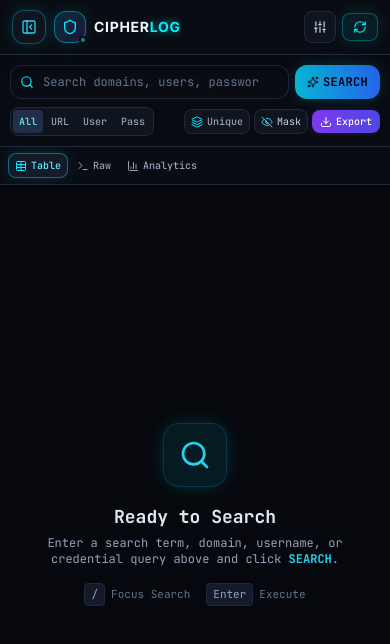
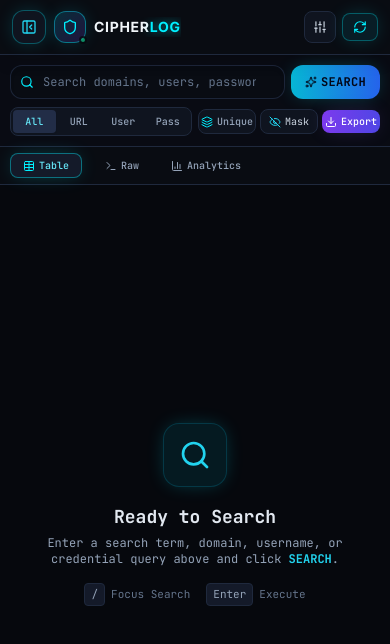
Before and after one commit to sahildsouza/CypherLog, a React (Vite) app in the folder client/: page / in a window 390 px wide. Shown: the top 644 px of the page. Built offline with nearby package versions, Linux system fonts and the light colour scheme; no server answers; the HTML template or start-up script is replaced by a standard one.

Commit message:
Optimize space utilization for mobile view with balanced grid distribution

```diff
--- a/client/src/components/SearchControlBar.jsx
+++ b/client/src/components/SearchControlBar.jsx
@@ -83,7 +83,7 @@ export default function SearchControlBar({
           <button
             onClick={() => onExecuteSearch()}
             disabled={isSearching}
-            className="flex items-center justify-center gap-1 sm:gap-1.5 px-3 sm:px-6 py-2 sm:py-3 rounded-xl bg-gradient-to-r from-cyan-500 to-blue-600 hover:from-cyan-400 hover:to-blue-500 text-slate-950 font-bold font-mono text-xs sm:text-sm tracking-wide transition-all shadow-glow-cyan disabled:opacity-50 shrink-0 select-none cursor-pointer"
+            className="flex items-center justify-center gap-1 sm:gap-1.5 px-3.5 sm:px-6 py-2 sm:py-3 rounded-xl bg-gradient-to-r from-cyan-500 to-blue-600 hover:from-cyan-400 hover:to-blue-500 text-slate-950 font-bold font-mono text-xs sm:text-sm tracking-wide transition-all shadow-glow-cyan disabled:opacity-50 shrink-0 select-none cursor-pointer"
           >
             {isSearching ? (
               <div className="w-3.5 h-3.5 sm:w-4 sm:h-4 border-2 border-slate-950 border-t-transparent rounded-full animate-spin" />
@@ -97,11 +97,11 @@ export default function SearchControlBar({
           </button>
         </div>
 
-        {/* Guaranteed Single-Line Control Strip for Mobile & Desktop (No Wrapping) */}
-        <div className="flex items-center justify-between gap-1 sm:gap-2 text-[10px] sm:text-xs font-mono w-full overflow-hidden flex-nowrap">
+        {/* Proportional Full-Width Control Strip (Properly Utilizes Space on Mobile & Desktop) */}
+        <div className="grid grid-cols-2 sm:flex sm:items-center sm:justify-between gap-1.5 sm:gap-3 w-full font-mono text-[10px] sm:text-xs">
 
-          {/* Target Field Filter Selector */}
-          <div className="flex items-center gap-0.5 bg-cyber-850 p-0.5 rounded-lg border border-cyber-border shrink-0">
+          {/* Target Field Filter: 4 Equal Grid Tabs on Mobile, Flex on Desktop */}
+          <div className="grid grid-cols-4 sm:flex items-center gap-0.5 bg-cyber-850 p-0.5 rounded-lg border border-cyber-border w-full sm:w-auto">
             {[
               { id: 'ALL', full: 'All Fields', short: 'All' },
               { id: 'URL', full: 'URL', short: 'URL' },
@@ -111,7 +111,7 @@ export default function SearchControlBar({
               <button
                 key={tab.id}
                 onClick={() => setTargetField(tab.id)}
-                className={`px-1.5 sm:px-2.5 py-1 rounded text-[10px] sm:text-[11px] font-medium transition-colors cursor-pointer shrink-0 ${
+                className={`py-1 px-1 sm:px-2.5 rounded text-[10px] sm:text-[11px] font-medium transition-colors cursor-pointer text-center flex items-center justify-center ${
                   targetField === tab.id
                     ? 'bg-cyber-700 text-cyan-300 shadow-sm'
                     : 'text-slate-400 hover:text-slate-200'
@@ -123,13 +123,13 @@ export default function SearchControlBar({
             ))}
           </div>
 
-          {/* Right Action Buttons: Unique + Mask + Export in 1 Line */}
-          <div className="flex items-center gap-1 sm:gap-2 shrink-0">
+          {/* Right Action Buttons: 3 Equal Grid Buttons on Mobile, Flex on Desktop */}
+          <div className="grid grid-cols-3 sm:flex items-center gap-1 sm:gap-2 w-full sm:w-auto">
             {/* Deduplication Toggle Button */}
             <button
               onClick={() => setIsDeduplicated(!isDeduplicated)}
               title="Toggle deduplication to remove duplicate combos"
-              className={`flex items-center gap-1 sm:gap-1.5 px-1.5 sm:px-2.5 py-1 rounded-lg border text-[10px] sm:text-[11px] font-medium transition-all cursor-pointer shrink-0 ${
+              className={`flex items-center justify-center gap-1 sm:gap-1.5 py-1 px-1 sm:px-2.5 rounded-lg border text-[10px] sm:text-[11px] font-medium transition-all cursor-pointer ${
                 isDeduplicated
                   ? 'bg-cyan-500/20 border-cyan-500/60 text-cyan-200 shadow-glow-cyan'
                   : 'bg-cyber-850 hover:bg-cyber-800 border-cyber-border text-slate-400 hover:text-slate-200'
@@ -143,7 +143,7 @@ export default function SearchControlBar({
             <button
               onClick={() => setMaskPasswords(!maskPasswords)}
               title="Mask or unmask passwords across the interface"
-              className="flex items-center gap-1 sm:gap-1.5 px-1.5 sm:px-2.5 py-1 rounded-lg bg-cyber-850 hover:bg-cyber-800 border border-cyber-border text-slate-300 hover:text-slate-100 transition-colors text-[10px] sm:text-[11px] cursor-pointer shrink-0"
+              className="flex items-center justify-center gap-1 sm:gap-1.5 py-1 px-1 sm:px-2.5 rounded-lg bg-cyber-850 hover:bg-cyber-800 border border-cyber-border text-slate-300 hover:text-slate-100 transition-colors text-[10px] sm:text-[11px] cursor-pointer"
             >
               {maskPasswords ? (
                 <>
@@ -162,7 +162,7 @@ export default function SearchControlBar({
             <button
               onClick={onOpenExport}
               title="Export search results to CSV / JSON / TXT"
-              className="flex items-center gap-1 sm:gap-1.5 px-2 sm:px-3 py-1 rounded-lg bg-gradient-to-r from-violet-600 to-indigo-600 hover:from-violet-500 hover:to-indigo-500 text-white font-medium shadow-glow-violet transition-all text-[10px] sm:text-[11px] cursor-pointer shrink-0"
+              className="flex items-center justify-center gap-1 sm:gap-1.5 py-1 px-1 sm:px-3 rounded-lg bg-gradient-to-r from-violet-600 to-indigo-600 hover:from-violet-500 hover:to-indigo-500 text-white font-medium shadow-glow-violet transition-all text-[10px] sm:text-[11px] cursor-pointer"
             >
               <Download className="w-3 h-3 sm:w-3.5 sm:h-3.5 shrink-0" />
               <span>Export</span>
--- a/client/src/components/ViewModeTabs.jsx
+++ b/client/src/components/ViewModeTabs.jsx
@@ -52,10 +52,10 @@ export default function ViewModeTabs({
   }, [setActiveTab]);
 
   return (
-    <div className="px-2 sm:px-4 py-1.5 border-b border-cyber-border bg-cyber-900/95 backdrop-blur-md flex items-center justify-between gap-1 sm:gap-2 w-full overflow-hidden flex-nowrap font-mono text-[10px] sm:text-xs select-none">
+    <div className="px-2.5 sm:px-4 py-1.5 border-b border-cyber-border bg-cyber-900/95 backdrop-blur-md flex items-center justify-between gap-2 w-full font-mono text-[10px] sm:text-xs select-none">
 
-      {/* Left: View Mode Tab Switchers (Compact on mobile) */}
-      <div className="flex items-center gap-0.5 sm:gap-1.5 shrink-0">
+      {/* Left: View Mode Tab Switchers (Fills available space nicely on mobile) */}
+      <div className="flex items-center gap-1 sm:gap-1.5 flex-1 max-w-[240px] sm:max-w-none">
         {tabs.map(tab => {
           const Icon = tab.icon;
           const isActive = activeTab === tab.id;
@@ -63,7 +63,7 @@ export default function ViewModeTabs({
             <button
               key={tab.id}
               onClick={() => setActiveTab(tab.id)}
-              className={`flex items-center gap-1 sm:gap-2 px-1.5 sm:px-3 py-1 sm:py-1.5 rounded-lg font-medium transition-all text-[10px] sm:text-xs shrink-0 cursor-pointer ${
+              className={`flex items-center justify-center sm:justify-start gap-1 sm:gap-2 px-2 sm:px-3 py-1 sm:py-1.5 rounded-lg font-medium transition-all text-[10px] sm:text-xs flex-1 sm:flex-initial cursor-pointer ${
                 isActive
                   ? 'bg-cyber-800 text-cyan-300 border border-cyber-accent/40 shadow-glow-cyan'
                   : 'text-slate-400 hover:text-slate-200 hover:bg-cyber-850 border border-transparent'
@@ -80,7 +80,7 @@ export default function ViewModeTabs({
         })}
       </div>
 
-      {/* Right: Search Execution Speed & Results Count Strip (Compact on mobile) */}
+      {/* Right: Search Execution Speed & Results Count Strip */}
       <div className="flex items-center gap-1.5 sm:gap-3 shrink-0 text-[10px] sm:text-xs">
         {metrics ? (
           <>
@@ -93,22 +93,21 @@ export default function ViewModeTabs({
               <span>{formatExecutionTime(metrics.executionTimeMs)}</span>
             </div>
 
-            {/* Results Count */}
-            <div className="flex items-center gap-1 text-slate-300 shrink-0 whitespace-nowrap">
-              <span>
-                <strong className="text-cyan-300 font-bold">{totalResults.toLocaleString()}</strong> <span className="text-slate-400"><span className="sm:hidden">res</span><span className="hidden sm:inline">results</span></span>
-              </span>
+            {/* Results Count Pill */}
+            <div className="flex items-center gap-1 text-slate-300 shrink-0 whitespace-nowrap bg-cyber-850/80 px-2 py-0.5 sm:py-1 rounded-md border border-cyber-border/80 shadow-inner">
+              <strong className="text-cyan-300 font-bold">{totalResults.toLocaleString()}</strong>
+              <span className="text-slate-400 text-[9px] sm:text-[11px]"><span className="sm:hidden">res</span><span className="hidden sm:inline">results</span></span>
               {metrics.totalMatches !== undefined && metrics.totalMatches !== totalResults && (
                 <>
                   <span className="text-slate-600 hidden xs:inline">/</span>
-                  <span className="text-slate-400 hidden xs:inline">
+                  <span className="text-slate-400 hidden xs:inline text-[9px] sm:text-[11px]">
                     {metrics.totalMatches.toLocaleString()} raw
                   </span>
                 </>
               )}
             </div>
 
-            {/* Files Scanned & Throughput (Visible on larger screens) */}
+            {/* Files Scanned & Throughput (Desktop only) */}
             {metrics.filesScanned > 0 && (
               <div className="hidden lg:flex items-center gap-1.5 text-slate-400 text-[11px]">
                 <span className="text-slate-700">•</span>
@@ -125,7 +124,7 @@ export default function ViewModeTabs({
           </>
         ) : (
           totalResults > 0 && (
-            <div className="flex items-center gap-1 text-slate-300 shrink-0 whitespace-nowrap">
+            <div className="flex items-center gap-1 text-slate-300 shrink-0 whitespace-nowrap bg-cyber-850/80 px-2 py-0.5 sm:py-1 rounded-md border border-cyber-border/80">
               <strong className="text-cyan-300 font-bold">{totalResults.toLocaleString()}</strong>
               <span className="text-slate-400">items</span>
             </div>
```
Also changed, not shown: 5 other files (tests, documents, lock files or other folders).
